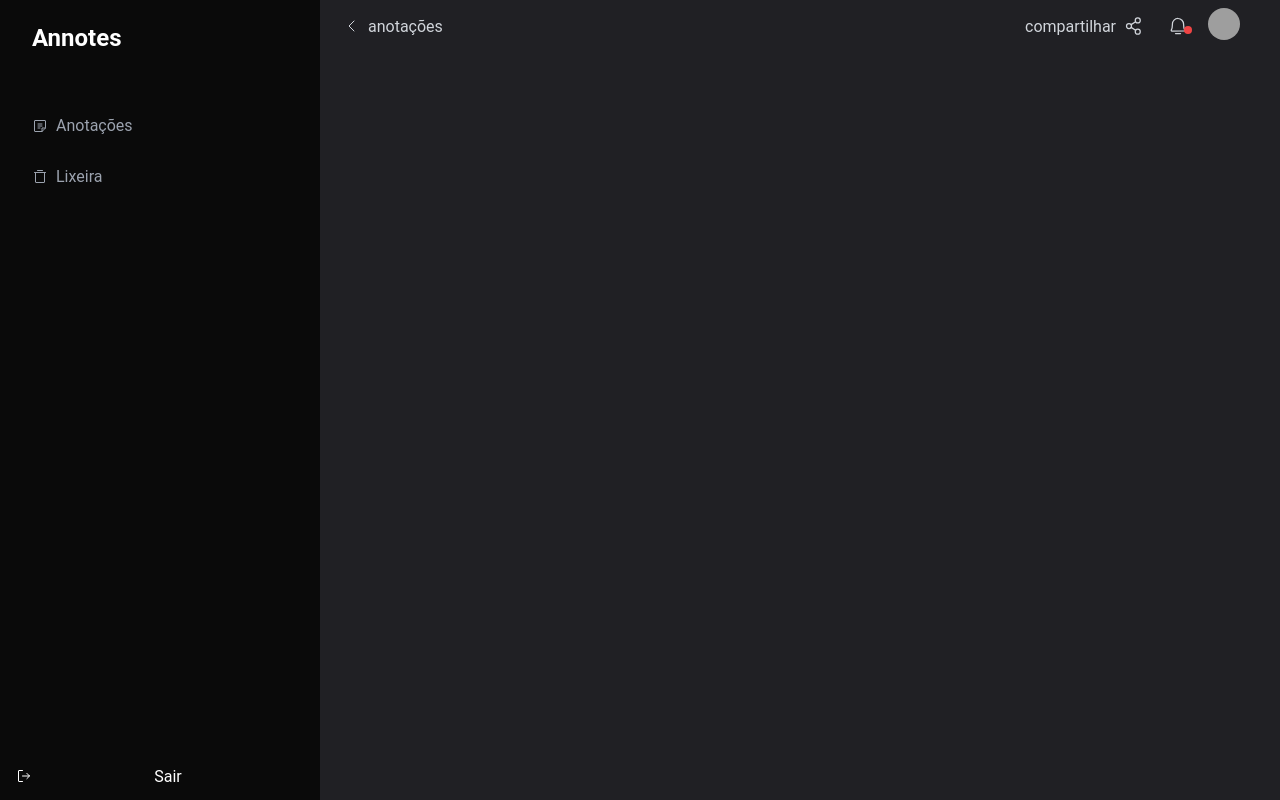
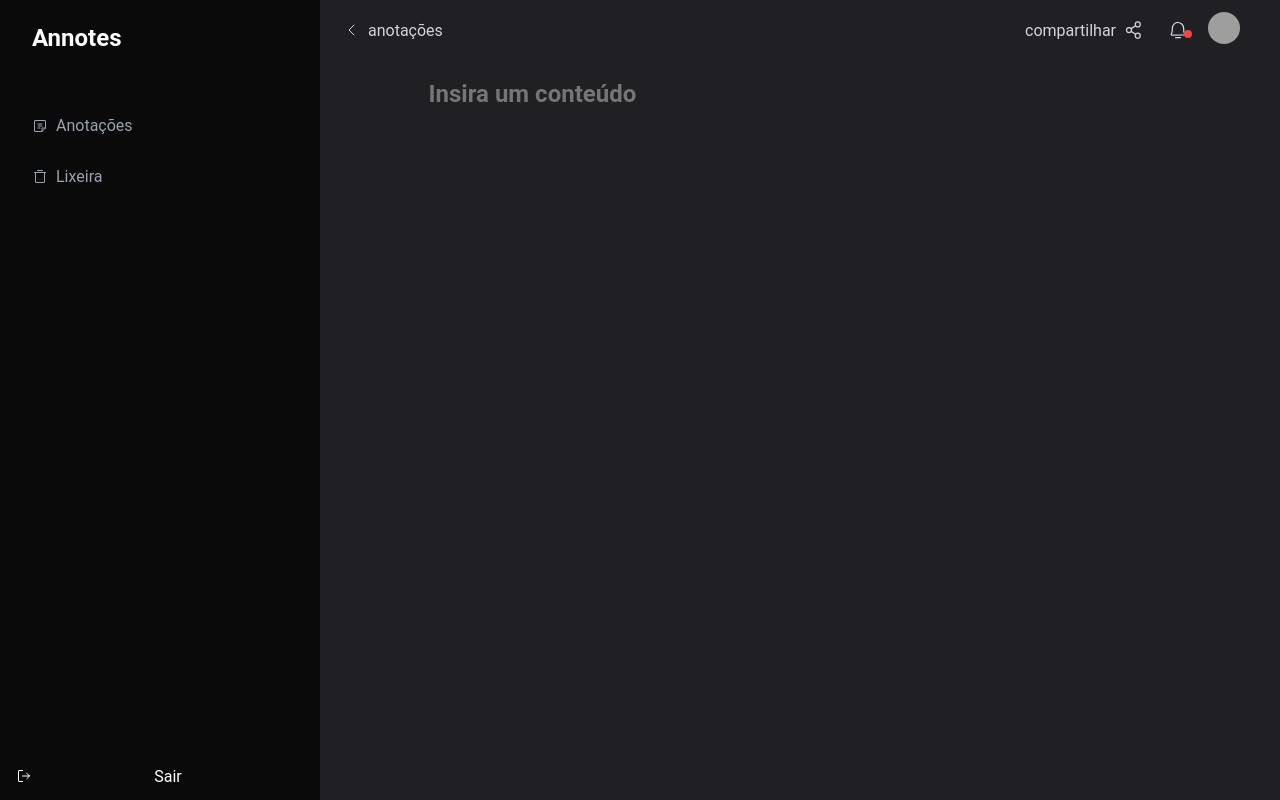
Before and after one commit to DamasoMagno/Annotes, a React (Vite) app: page /annote in a window 1280 px wide. Built offline with nearby package versions, Linux system fonts and the light colour scheme; grey boxes are pictures that could not be loaded.

Commit message:
feat: Layout issues fixed

```diff
--- a/package.json
+++ b/package.json
@@ -13,6 +13,11 @@
     "@radix-ui/react-avatar": "^1.0.4",
     "@radix-ui/react-select": "^2.0.0",
     "@radix-ui/react-slot": "^1.0.2",
+    "@radix-ui/react-toolbar": "^1.0.4",
+    "@tiptap/extension-heading": "^2.1.12",
+    "@tiptap/pm": "^2.1.12",
+    "@tiptap/react": "^2.1.12",
+    "@tiptap/starter-kit": "^2.1.12",
     "phosphor-react": "^1.4.1",
     "react": "^18.2.0",
     "react-dom": "^18.2.0",
--- a/src/components/Header/styles.ts
+++ b/src/components/Header/styles.ts
@@ -2,7 +2,7 @@ import { styled } from 'styled-components'
 
 export const HeaderContainer = styled.header`
   position: absolute;
-  top: 0;
+  top: 4px;
   right: 24px;
   left: 0;
   padding: 0.5rem 1rem;
@@ -60,7 +60,7 @@ export const Actions = styled.div`
     gap: 0.5rem;
 
     svg {
-      font-size: 1.25rem;
+      font-size: 1.125rem;
     }
 
     span {
@@ -75,6 +75,10 @@ export const Actions = styled.div`
     @media (min-width: 1024px) {
       span {
         display: block;
+      }
+
+      svg {
+        font-size: 1.25rem;
       }
     }
   }
--- a/src/layout/Dashboard/styles.ts
+++ b/src/layout/Dashboard/styles.ts
@@ -8,7 +8,6 @@ export const Content = styled.div`
 
   display: flex;
   flex-direction: column;
-  align-items: center;
 
   @media (min-width: 1024px) {
     .content {
--- a/src/pages/Annotation/index.tsx
+++ b/src/pages/Annotation/index.tsx
@@ -1,5 +1,17 @@
+import { EditorContent, useEditor } from '@tiptap/react'
+import StarterKit from '@tiptap/starter-kit'
+
 import { Container } from './styles'
 
-export function Annote() {
-  return <Container></Container>
+export function Annotation() {
+  const annotation = useEditor({
+    extensions: [StarterKit],
+  })
+
+  return (
+    <Container>
+      <input placeholder="Insira um conteúdo" />
+      <EditorContent editor={annotation} placeholder="Insira o conteudo" />
+    </Container>
+  )
 }
--- a/src/pages/Annotation/styles.ts
+++ b/src/pages/Annotation/styles.ts
@@ -2,76 +2,16 @@ import { styled } from 'styled-components'
 
 export const Container = styled.div`
   max-width: 743px;
+  margin: 0 auto;
 
   display: flex;
   flex-direction: column;
-  align-items: center;
 
-  .filters {
-    display: flex;
-    flex-direction: column;
-    gap: 0.5rem;
-
-    width: 100%;
-
-    @media (min-width: 1024px) {
-      flex-direction: row;
-    }
+  input {
+    background-color: transparent;
+    border: 0;
+    font-weight: bold;
+    color: white;
+    font-size: 1.5rem;
   }
 `
-
-export const Tags = styled.div`
-  height: 3rem;
-  background-color: ${(props) => props.theme.colors['--zinc-950']};
-  border-radius: 4px;
-  border: 1px dashed black;
-  padding: 0 1rem;
-  max-width: 290px;
-  width: 100%;
-
-  display: flex;
-  align-items: center;
-  gap: 1rem;
-
-  div.separator {
-    height: 25px;
-    width: 2px;
-    border-radius: 24px;
-    background-color: #374151;
-  }
-
-  div.tags {
-    display: flex;
-    align-items: center;
-    gap: 0.25rem;
-
-    span {
-      background-color: #202024;
-      color: ${(props) => props.theme.colors['--gray-300']};
-      font-size: 0.875rem;
-      border-radius: 4px;
-      padding: 0.25rem 0.5rem;
-    }
-  }
-`
-
-export const AnnotationsList = styled.div`
-  margin-top: 3rem;
-
-  .select {
-    display: flex;
-    align-items: center;
-    justify-content: flex-end;
-    gap: 1rem;
-    color: white;
-    width: 100%;
-  }
-
-  .annotations {
-    margin-top: 1rem;
-
-    display: flex;
-    flex-direction: column;
-    gap: 1rem;
-  }
-`
--- a/src/pages/Annotations/styles.ts
+++ b/src/pages/Annotations/styles.ts
@@ -2,6 +2,7 @@ import { styled } from 'styled-components'
 
 export const Container = styled.div`
   max-width: 743px;
+  margin: 0 auto;
 
   display: flex;
   flex-direction: column;
--- a/src/pages/Trash/styles.ts
+++ b/src/pages/Trash/styles.ts
@@ -2,6 +2,7 @@ import { styled } from 'styled-components'
 
 export const Container = styled.div`
   max-width: 743px;
+  margin: 0 auto;
 
   display: flex;
   flex-direction: column;
--- a/src/routes/index.tsx
+++ b/src/routes/index.tsx
@@ -6,14 +6,14 @@ import { SignIn } from '../pages/SignIn'
 import { SignUp } from '../pages/SignUp'
 import { Annotations } from '../pages/Annotations'
 import { Trash } from '../pages/Trash'
-import { Annote } from '../pages/Annotation'
+import { Annotation } from '../pages/Annotation'
 
 export function Router() {
   return (
     <Routes>
       <Route path="/" element={<Dashboard />}>
         <Route path="" element={<Annotations />} />
-        <Route path="/annote" element={<Annote />} />
+        <Route path="/annote" element={<Annotation />} />
         <Route path="trash" element={<Trash />} />
       </Route>
 
```
Also changed, not shown: 1 other file (tests, documents, lock files or other folders).
